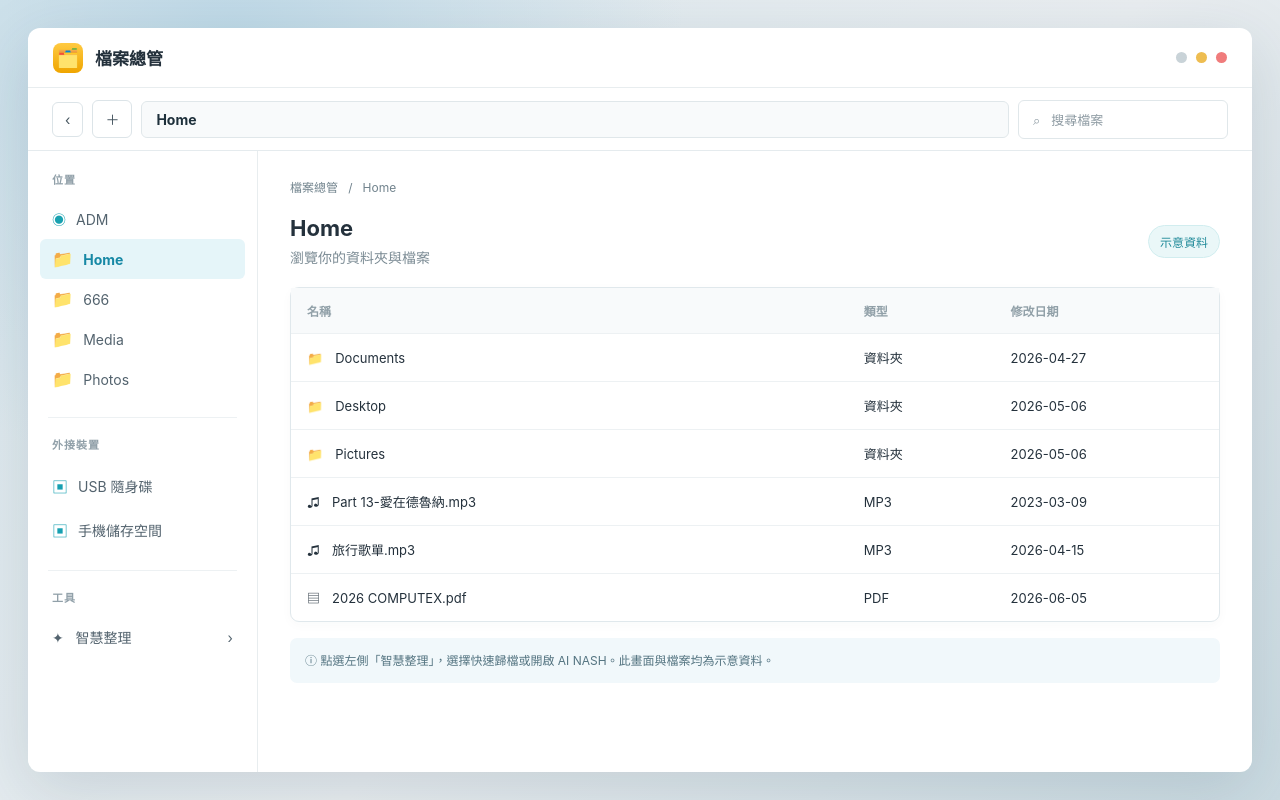
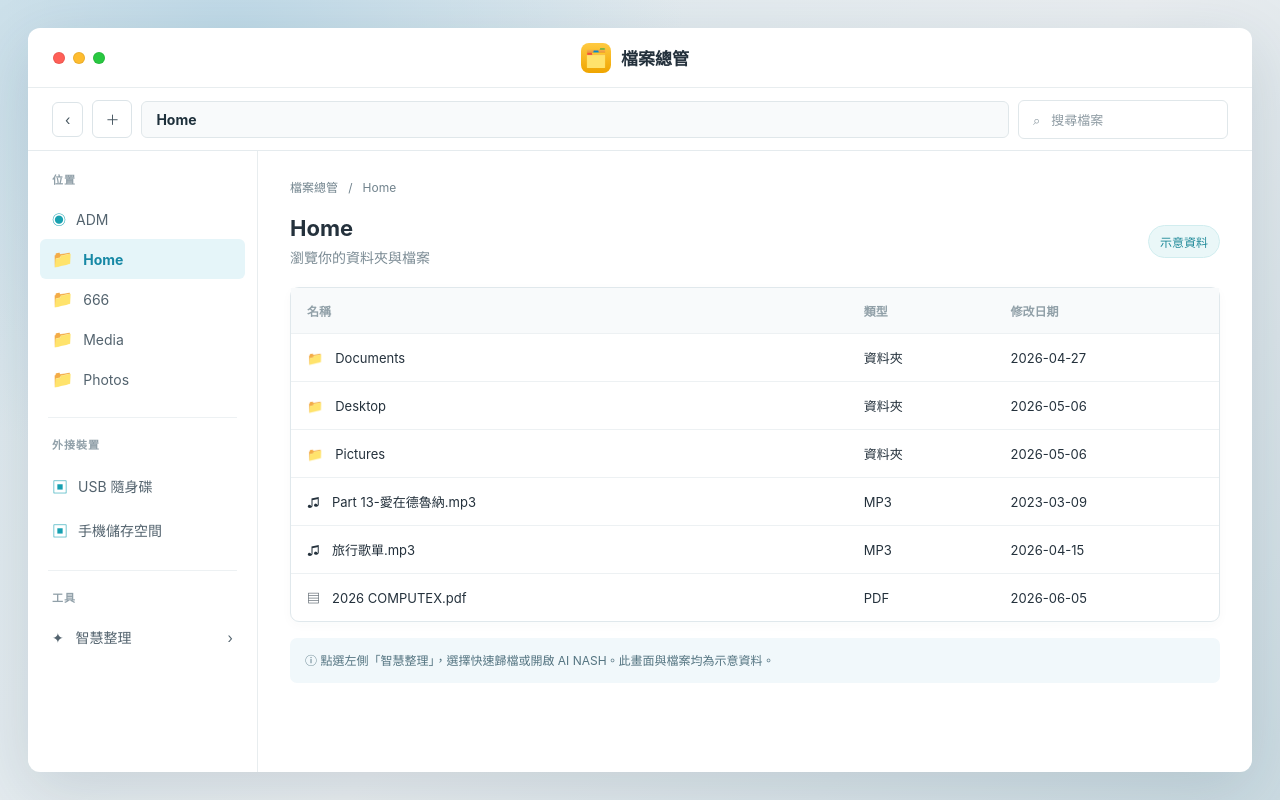
Before and after one commit to pattylee-pm/adm-auto-archive-prototype, a plain HTML site: page index.html in a window 1280 px wide. Drawn offline with Linux system fonts and the light colour scheme.

Commit message:
Use macOS-style window chrome
Co-authored-by: copilot-swe-agent[bot] <198982749+Copilot@users.noreply.github.com>

```diff
--- a/index.html
+++ b/index.html
@@ -13,10 +13,20 @@ dialog.app-dialog{border:0;border-radius:12px;padding:0;width:min(620px,calc(100
 <style>
 .home-heading{display:flex;align-items:center;justify-content:space-between;gap:12px;margin-bottom:20px}.home-heading h1{font-size:22px;margin:0 0 6px}.home-heading p{color:#7b8b94;margin:0}.home-table{width:100%;border-collapse:collapse;font-size:13px}.home-table th,.home-table td{padding:14px 16px;text-align:left;border-bottom:1px solid #edf1f3}.home-table th{color:#91a0a8;font-size:12px;font-weight:600;background:#f8fafb}.home-table td:first-child{width:60%}.home-table tr:last-child td{border-bottom:0}.home-table .item-icon{margin-right:12px}.home-tip{margin-top:16px;padding:13px 15px;border-radius:7px;background:#f1f8fb;color:#547481;font-size:12px;line-height:1.6}.home-nav{width:100%;border:0;background:transparent;text-align:left;font:inherit;cursor:pointer}.home-nav:focus-visible{outline:2px solid #23a7b6;outline-offset:2px}.archive-dialog{width:min(1200px,calc(100% - 32px))!important}.archive-content{padding:24px}.archive-content .heading h1{font-size:22px}.confirm-dialog{width:min(460px,calc(100% - 32px))!important;padding:24px!important}.confirm-dialog h2{margin:0 0 12px;font-size:18px}.confirm-dialog p{line-height:1.7;color:#697c85}.confirm-dialog .buttons{justify-content:flex-end;margin-top:20px}@media(max-width:650px){.home-table th:last-child,.home-table td:last-child{display:none}.home-table th,.home-table td{padding:12px 9px}.sidebar>#homeNav{display:flex}.archive-content{padding:16px}}
 </style>
+<style>
+.top{display:grid;grid-template-columns:1fr auto 1fr}
+.mac-controls{display:flex;align-items:center;gap:8px}
+.mac-controls i{width:12px;height:12px;border-radius:50%;box-shadow:inset 0 0 0 1px #00000014}
+.mac-controls i:nth-child(1){background:#ff5f57}
+.mac-controls i:nth-child(2){background:#febc2e}
+.mac-controls i:nth-child(3){background:#28c840}
+.window-title{display:flex;align-items:center;justify-content:center;gap:10px}
+.titlebar-spacer{justify-self:end}
+</style>
 </head>
 <body>
 <div class="desktop"><div class="window">
-  <header class="top"><div class="app-icon">🗂️</div><strong>檔案總管</strong><span class="muted" id="headerSection"></span><div class="dots" aria-hidden="true"><i></i><i></i><i></i></div></header>
+  <header class="top"><div class="mac-controls" aria-hidden="true"><i></i><i></i><i></i></div><div class="window-title"><div class="app-icon">🗂️</div><strong>檔案總管</strong><span class="muted" id="headerSection"></span></div><span class="titlebar-spacer" aria-hidden="true"></span></header>
   <div class="toolbar"><button class="tool" type="button" id="backHome" aria-label="返回 Home">‹</button><button class="tool hidden" type="button" id="resetTop" aria-label="重設">↻</button><button class="tool" type="button" disabled>＋</button><div class="crumb"><b id="crumbSource">Home</b><span class="muted hidden" id="crumbSection"> &nbsp;›&nbsp; 智慧整理 &nbsp;›&nbsp; 快速歸檔</span></div><div class="search">⌕ &nbsp; 搜尋檔案</div></div>
   <div class="layout">
     <aside class="sidebar"><div class="side-label">位置</div><div class="side-item"><span style="color:#18a1b0">◉</span> ADM</div><button class="side-item home-nav active" id="homeNav" type="button" aria-current="page"><span class="folder">📁</span> Home</button><div class="side-item"><span class="folder">📁</span> 666</div><div class="side-item"><span class="folder">📁</span> Media</div><div class="side-item"><span class="folder">📁</span> Photos</div><div class="side-divider"></div><div class="side-label">外接裝置</div><div class="side-item" id="usbNav"><span class="device">▣</span> USB 隨身碟</div><div class="side-item" id="phoneNav"><span class="device">▣</span> 手機儲存空間</div><div class="side-divider"></div><div class="side-label">工具</div><div class="smart-nav"><button class="side-item nav-toggle" id="smartNav" type="button" aria-haspopup="dialog"><span>✦ &nbsp; 智慧整理</span><span aria-hidden="true">›</span></button></div></aside>
```
